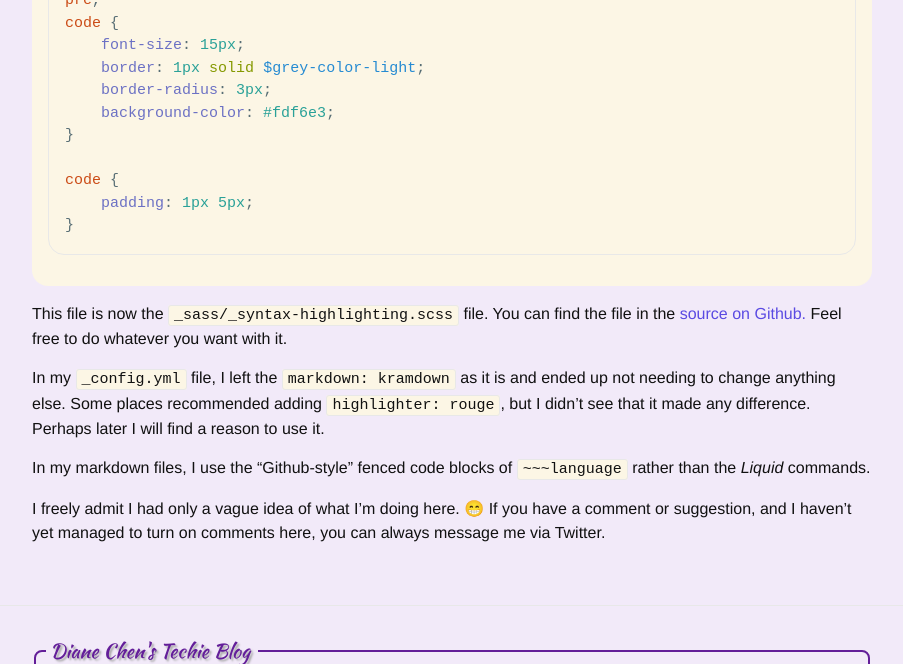
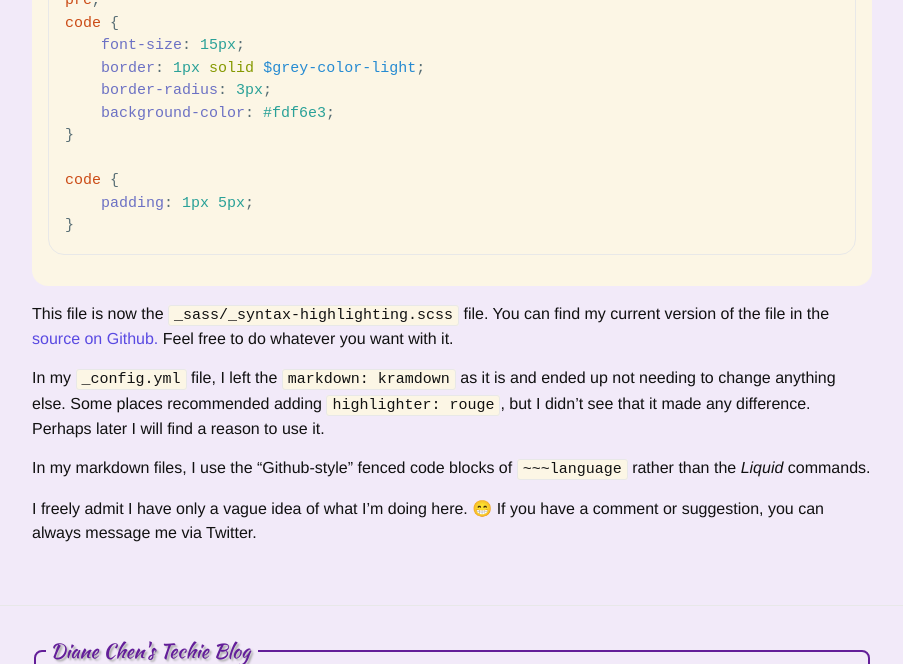
Before and after one commit to purplediane/purplediane.github.io, a Jekyll site: the page built from _posts/2016-04-10-syntax-hightlighting-in-jekyll.md, in a window 1280 px wide and 900 px high, scrolled down 1053 px, cut to the strip 0-664 px from the top of the window. Shown: the whole strip, without its empty margins (188-1091 px from the left). Built offline with Jekyll 4.4.1, drawn with Linux system fonts in a browser that asks for light colours.

Commit message:
Minor corrections and updates

```diff
--- a/_posts/2016-04-10-syntax-hightlighting-in-jekyll.md
+++ b/_posts/2016-04-10-syntax-hightlighting-in-jekyll.md
@@ -40,13 +40,13 @@ code {
 }
 ~~~
 
-This file is now the `_sass/_syntax-highlighting.scss` file. You can find the file in the [source on Github.][purplediane] Feel free to do whatever you want with it.
+This file is now the `_sass/_syntax-highlighting.scss` file. You can find my current version of the file in the [source on Github.][purplediane] Feel free to do whatever you want with it.
 
 In my `_config.yml` file, I left the `markdown: kramdown` as it is and ended up not needing to change anything else. Some places recommended adding `highlighter: rouge`, but I didn't see that it made any difference. Perhaps later I will find a reason to use it.
 
 In my markdown files, I use the "Github-style" fenced code blocks of `~~~language` rather than the *Liquid* commands.
 
-I freely admit I had only a vague idea of what I'm doing here. 😁 If you have a comment or suggestion, and I haven't yet managed to turn on comments here, you can always message me via Twitter.
+I freely admit I have only a vague idea of what I'm doing here. 😁 If you have a comment or suggestion, you can always message me via Twitter.
 
 
 [css-file]: http://demisx.github.io/jekyll/2014/01/13/improve-code-highlighting-in-jekyll.html
```
